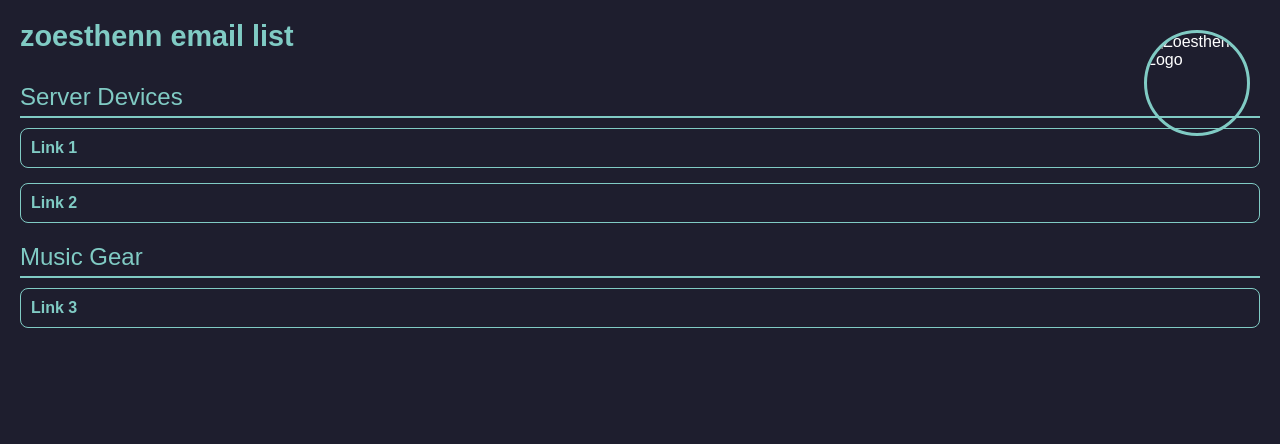
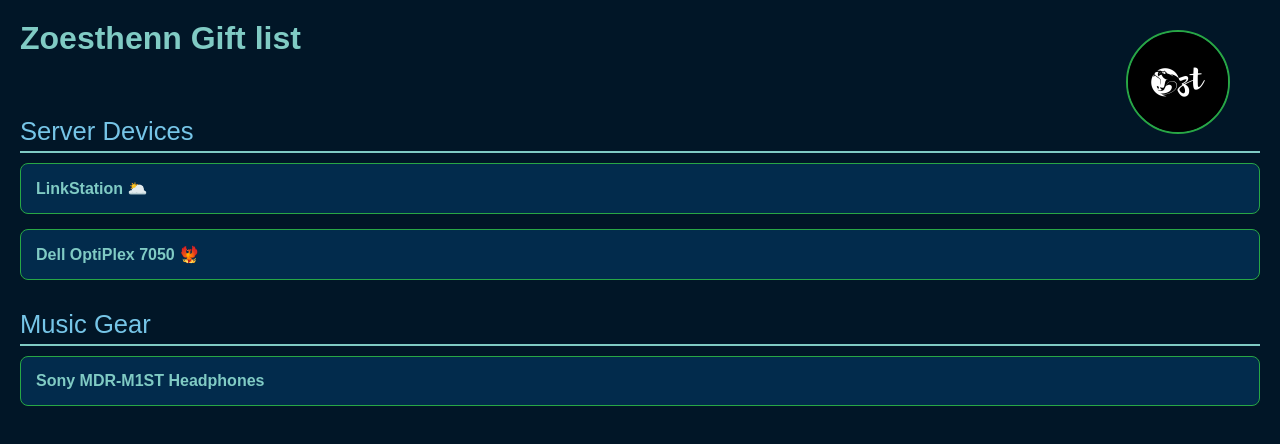
Before and after one commit to Le509NN/quick-html, a plain HTML site: page Listview.html in a window 1280 px wide. Drawn offline with Linux system fonts and the light colour scheme.

Commit message:
Add files via upload

```diff
--- a/Listview.html
+++ b/Listview.html
@@ -3,11 +3,11 @@
 <head>
     <meta charset="UTF-8">
     <meta name="viewport" content="width=device-width, initial-scale=1.0">
-    <title>zoesthenn email list</title>
+    <title>Zoesthenn Gift list</title>
     <style>
         body {
-            background-color: #1e1e2e;
-            color: white;
+            background-color: #011627; /* Dark Navy Blue */
+            color: #d1e8ff; /* Light blue text */
             font-family: Arial, sans-serif;
             margin: 0;
             padding: 20px;
@@ -21,29 +21,33 @@
             position: absolute;
             top: 10px;
             right: 10px;
-            width: 100px; /* Resize the image */
+            width: 100px;
             height: 100px;
-            border: 3px solid #80cbc4; /* Light blue border */
-            border-radius: 50%; /* Circle shape */
-            object-fit: cover; /* Ensures it looks neat */
+            border: 2px solid #28a745; /* Green outline */
+            border-radius: 50%;
+            object-fit: cover;
+            margin-right: 20px; /* Add spacing after the logo */
         }
         h1 {
-            color: #80cbc4;
+            color: #80cbc4; /* Title color */
             margin: 0;
-            font-size: 1.8em;
+            font-size: 2em;
+            margin-bottom: 20px;
         }
         .section-title {
-            font-size: 1.5em;
-            margin: 20px 0 10px;
-            color: #80cbc4;
+            font-size: 1.6em;
+            margin: 30px 0 10px;
+            color: #76c5e7; /* Soft blue for section titles */
             border-bottom: 2px solid #80cbc4;
             padding-bottom: 5px;
         }
         .box {
-            border: 1px solid #80cbc4;
+            background-color: #022b4c; /* Slightly lighter navy for boxes */
+            border: 1px solid #28a745; /* Green Outline */
             border-radius: 8px;
-            padding: 10px;
+            padding: 15px;
             margin-bottom: 15px;
+            color: #d1e8ff;
         }
         a {
             color: #80cbc4;
@@ -57,22 +61,33 @@
 </head>
 <body>
     <header>
-        <h1>zoesthenn email list</h1>
-        <!-- Image Added Here -->
-        <img src="logo.png" alt="Zoesthenn Logo" class="logo">
+        <h1>Zoesthenn Gift list</h1>
+        <img src="https://github.com/Le509NN/quick-html/blob/main/Logo.jpg?raw=true" alt="Logo" class="logo">
     </header>
 
     <!-- Server Devices Section -->
     <div>
         <div class="section-title">Server Devices</div>
-        <div class="box"><a href="#">Link 1</a></div>
-        <div class="box"><a href="#">Link 2</a></div>
+        <div class="box">
+            <a href="https://www.amazon.com/dp/B0CRKHQ56W?psc=1&ref_=cm_sw_r_apin_ct_44Q97RERR10VGZJQWNCA&language=en_US">
+                LinkStation  🌥️
+            </a>
+        </div>
+        <div class="box">
+            <a href="https://www.ebay.com/itm/286204286486?_skw=i7+dell+optiplex+mini&itmmeta=01JEQW26TJK8WJV6MMVF0GB1W0&hash=item42a31ad616%3Ag%3AqMEAAOSwm0xnVN9l&itmprp=enc%3AAQAJAAAA8HoV3kP08IDx%2BKZ9MfhVJKntrL%2BaUYo4In93xq0oMRvNIibouTyVxQZsbqFHJZouK6W9cAWqHErOa5SyplHeLiumL0QM7LcON64%2BNVFnBIhHRRqqvbko9F%2FDtApZyQB4jCTQqwIab2eL44pdM%2BFoWVrJ3bhUBzcLNwinj8TJjckifo%2Bes9%2FUMNUMDH0T6BgcnGLW0qZ7pNxZ8eIy9FvbjFtOvIVMMGXDUr6wNrXzBjiixMWI%2FKq8zR20uqY7FWUi8fIo8ZicW0M8BxQOeOGYNWiBSG8mGeVUvoihmqBMW9V7Zw755ko713mPDT2Q%2FDDq3g%3D%3D%7Ctkp%3ABk9SR7LtiPz1ZA&LH_BIN=1" target="_blank">
+                Dell OptiPlex 7050 🐦‍🔥
+            </a>
+        </div>
     </div>
 
-    <!-- Music Gear Section -->
+        <!-- Music Gear Section -->
     <div>
         <div class="section-title">Music Gear</div>
-        <div class="box"><a href="#">Link 3</a></div>
+        <div class="box">
+            <a href="https://www.zzounds.com/item--SONMDRM1?siid=361590" target="_blank">
+                Sony MDR-M1ST Headphones
+            </a>
+        </div>
     </div>
 </body>
 </html>
```
